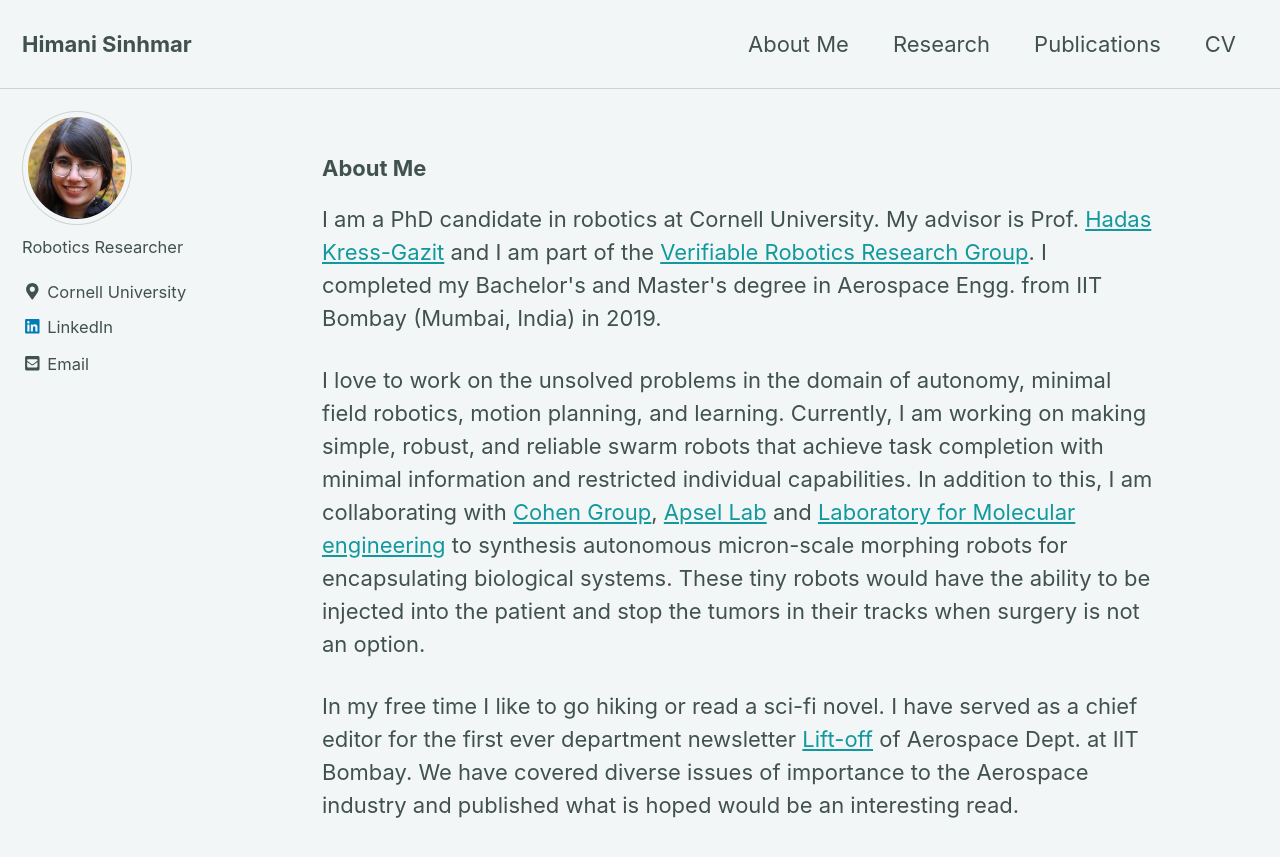
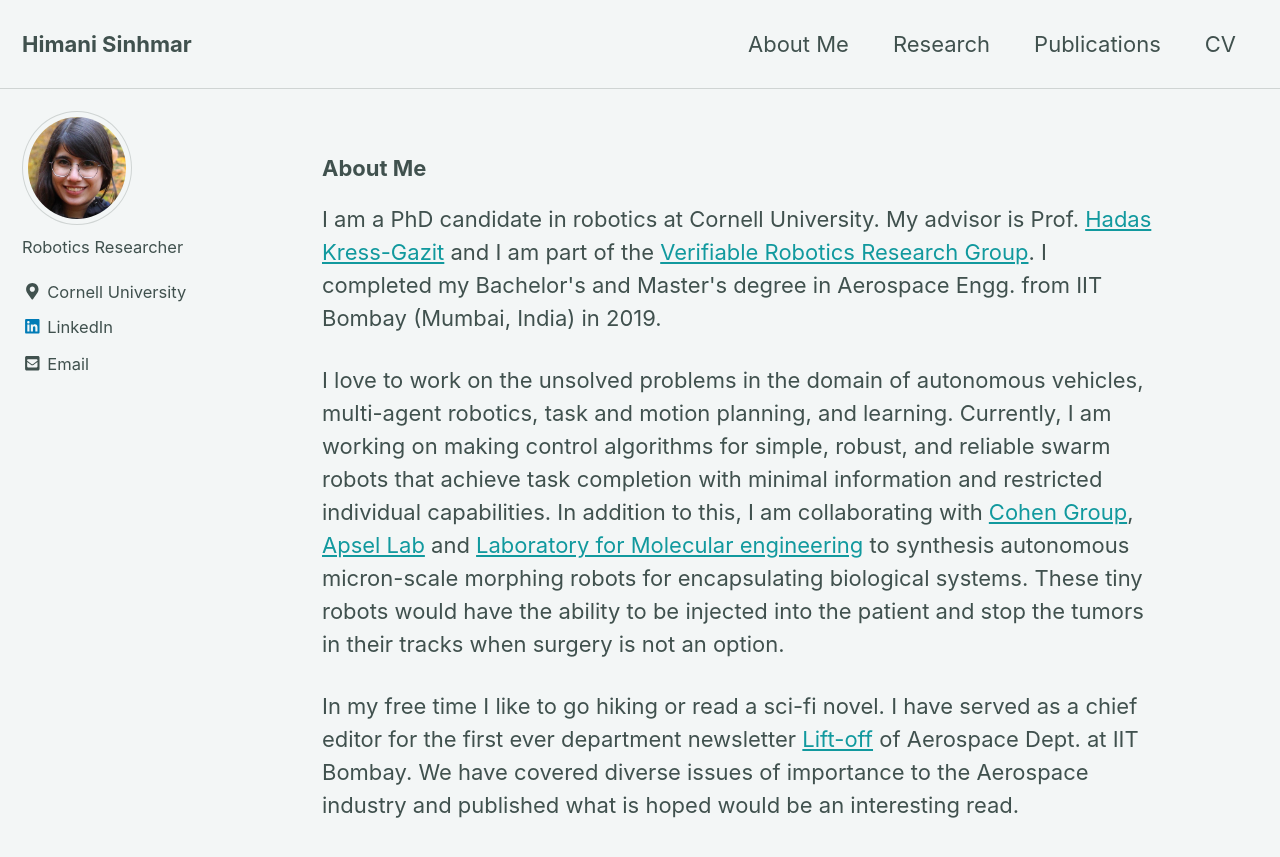
Before and after one commit to himanisinhmar/himanisinhmar.github.io, a Jekyll site: the page built from index.html, in a window 1280 px wide and 900 px high. Shown: the top 857 px of the window. Built offline with Jekyll 4.4.1, drawn with Linux system fonts in a browser that asks for light colours; nearby versions of some CDN libraries; the list of posts is cut into pages by our own code.

Commit message:
updated intro

```diff
--- a/index.html
+++ b/index.html
@@ -13,8 +13,8 @@ I completed my Bachelor's and Master's degree in Aerospace Engg. from IIT Bombay
 </p>
 
 <p>
-    I love to work on the unsolved problems in the domain of autonomy, minimal field robotics, motion planning, and learning.
-    Currently, I am working on making simple, robust, and reliable swarm robots that achieve task completion with minimal information and restricted individual capabilities.
+    I love to work on the unsolved problems in the domain of autonomous vehicles, multi-agent robotics, task and motion planning, and learning.
+    Currently, I am working on making control algorithms for simple, robust, and reliable swarm robots that achieve task completion with minimal information and restricted individual capabilities.
     In addition to this,  I am collaborating with <a href="https://cohengroup.lassp.cornell.edu/">Cohen Group</a>, <a href="https://apsellab.ece.cornell.edu/people/alyssa-apsel/">Apsel Lab</a> and <a href="https://nlabbottcornell.weebly.com/">Laboratory for Molecular engineering</a> to synthesis autonomous micron-scale morphing robots for encapsulating biological systems. These tiny robots would have the ability to be injected into the patient and stop the tumors in their tracks when surgery is not an option.
 </p>
 
```
